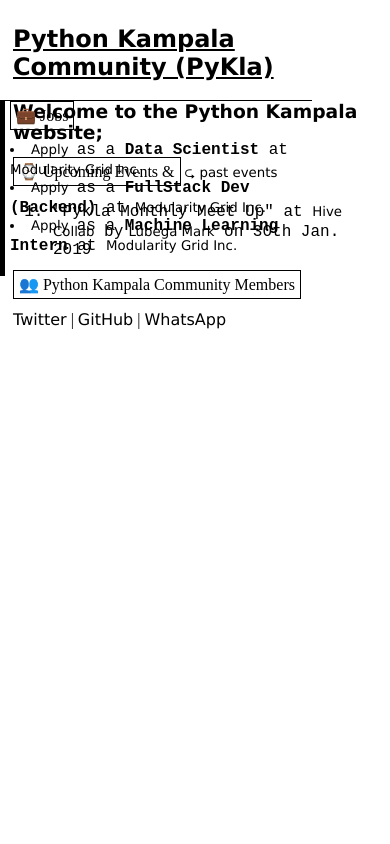
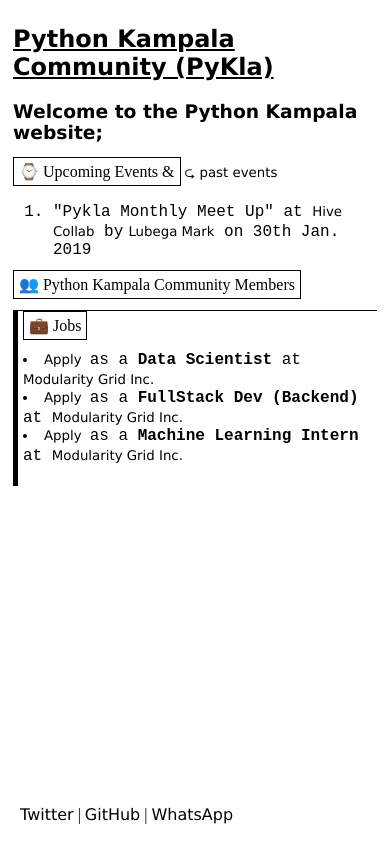
Before and after one commit to pykla/pykla.github.io, a plain HTML site: page index2.html in a window 390 px wide. Drawn offline with Linux system fonts and the light colour scheme; a script that the page names is missing.

Commit message:
Added Media Queries to display properly on Mobile

```diff
--- a/css/style.css
+++ b/css/style.css
@@ -38,6 +38,7 @@
 .avatar{
     border-radius: 100%;
     max-height: 60px;
+    padding: 5px;
 }
 
 li.team{
@@ -56,6 +57,7 @@
 
 section.jobs{
     position: absolute;
+    max-width: 600px;
     right: 20%;
     top: 100px;
     border-style: solid;
@@ -65,3 +67,21 @@
     border-top-width: 0.5px;
     border-bottom-width: 0px;
 }
+
+/*Media Queries*/
+@media only screen and (max-width:800px){
+    section.jobs{
+        position: inherit;
+        max-width: 100%;
+        z-index: 0;
+    }
+
+    footer{
+        position: absolute;
+        bottom: 20px;
+        left: 20px;
+        max-width: 100%;
+    }
+
+
+}
```
